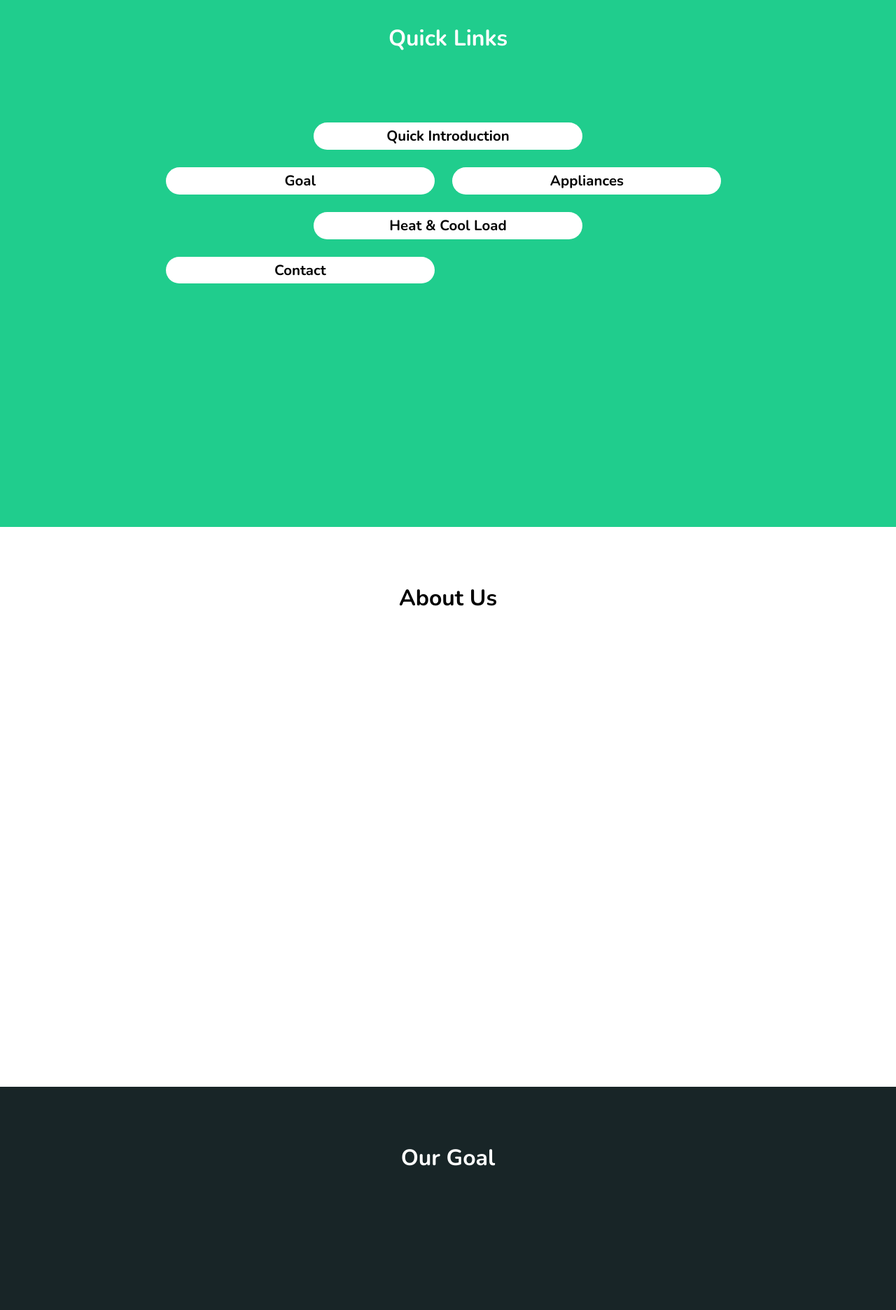
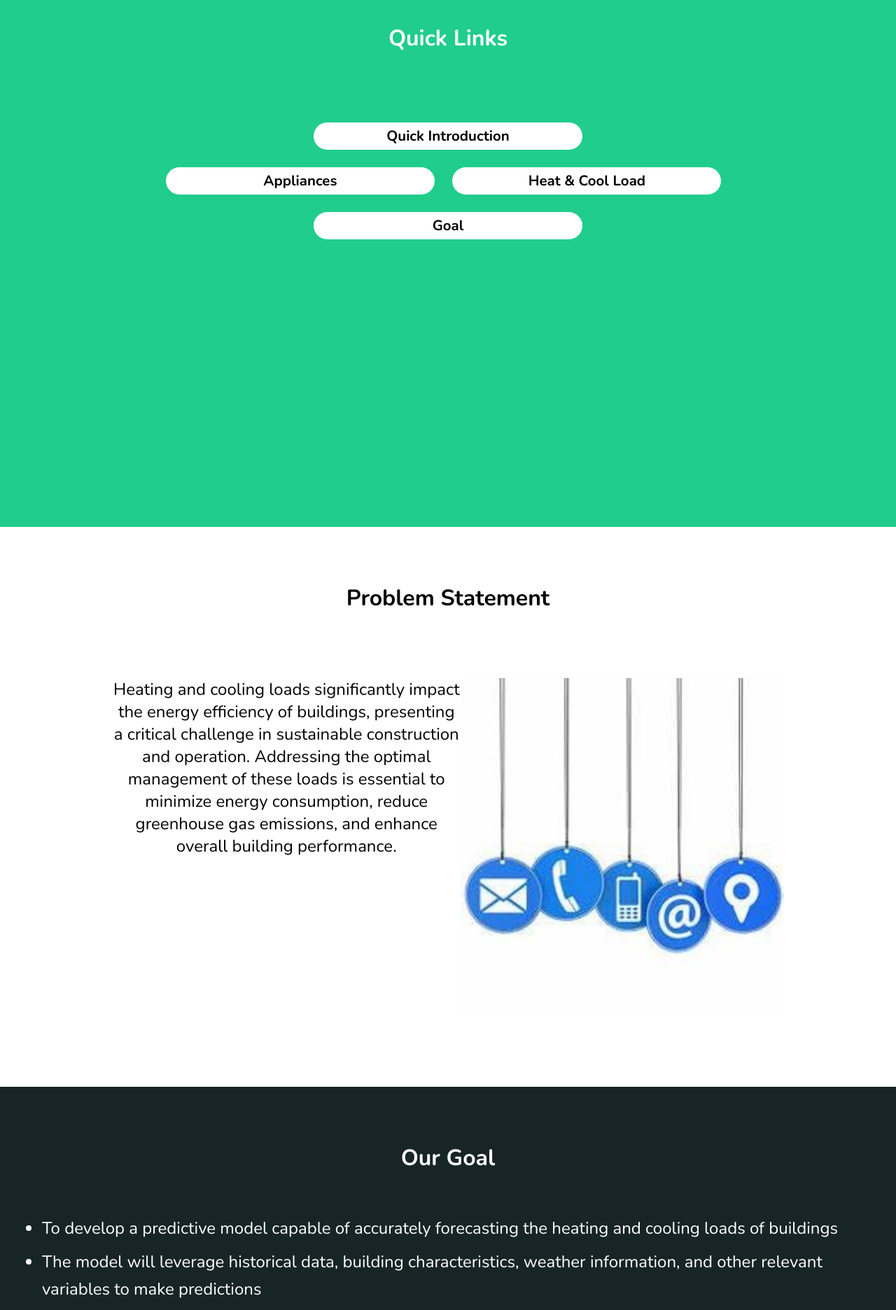
Before and after one commit to ishubhgupta/Energy-Insight, a PHP site: page / in a window 1280 px wide. Shown: the part 847-2719 px from the top of the page at 70% size. Run offline with PHP 8.4, Linux system fonts and the light colour scheme.

Commit message:
done with index page content

```diff
--- a/Dump/css/index.css
+++ b/Dump/css/index.css
@@ -175,6 +175,46 @@ nav.right-nav a {
 }
 
 
+.about-us{
+    position: relative;
+    top: 20vh;
+    display: flex;
+    justify-content: space-between;
+    margin-left: 20vh;
+    font-size: 1.5em;
+}
+
+.about-us img{
+    height: 60vh;
+    width: 60vh;
+    margin-right: 20vh;
+}
+.our-goal {
+    /* background-color: #f2f2f2; */
+    position: relative;
+    top: 10vh;
+    padding: 20px;
+    border-radius: 8px;
+    margin: 40px;
+    text-align: left;
+}
+
+.our-goal h2 {
+    color: #333;
+    font-size: 24px;
+    margin-bottom: 10px;
+}
+
+.our-goal ul {
+    list-style-type: disc;
+    padding: 0;
+}
+
+.our-goal li {
+    font-size: 1.5em;
+    line-height: 1.6;
+    margin-bottom: 10px;
+}
 
 
 
--- a/Dump/index.php
+++ b/Dump/index.php
@@ -15,14 +15,14 @@
     <header class="navbar">
         <div class="left-nav">EnergyInsight</div>
         <nav class="right-nav">
-            <a href="#home">Home</a>
+            <a href="#main-content">Home</a>
             <a href="#about">About</a>
             <a href="#services">Services</a>
             <!-- Add more navigation links as needed -->
         </nav>
     </header>
 
-    <div class="main-content">
+    <div class="main-content" id="main-content">
         <span class="prj-name">EnergyInsight</span>
         <div class="main-heading">
             Sustainability Plans
@@ -39,28 +39,36 @@
 
         <div class="quick-links">
             <a href="#intro" class="links">Quick Introduction</a>
-            <a href="#goal" class="links">Goal</a>
+
 
 
             <a href="appliancesinfo.php" class="links">Appliances</a>
             <a href="heatloadinfo.php" class="links">Heat & Cool Load</a>
-            <a href="#contact" class="links">Contact</a>
+            <a href="#goal" class="links">Goal</a>
+            <!-- <a href="#contact" class="links">Contact</a> -->
         </div>
     </div>
-    <div class="intro" id="Intro">
-        <span class="ql-heading">About Us</span>
+    <div class="intro" id="intro">
+        <span class="ql-heading">Problem Statement</span>
 
         <div class="about-us">
-
+            <p>Heating and cooling loads significantly impact the energy efficiency of buildings, presenting a critical challenge in sustainable construction and operation. Addressing the optimal management of these loads is essential to minimize energy consumption, reduce greenhouse gas emissions, and enhance overall building performance.</p>
+            <img src="asset\contact-index.jpg" alt="">
         </div>
     </div>
 
     <div class="goal" id="goal">
         <span class="ql-heading">Our Goal</span>
 
-        <div class="our-goal">
+    <div class="our-goal">
+        <ul>
+            <li>To develop a predictive model capable of accurately forecasting the heating and cooling loads of buildings</li>
+            <li>The model will leverage historical data, building characteristics, weather information, and other relevant variables to make predictions</li>
+            <li>Additionally, the project aims to provide actionable suggestions for optimizing heating and cooling systems based on the predicted loads, thereby improving energy efficiency, reducing operational costs, and enhancing environmental sustainability in buildings.</li>
+            <li>Also, we will be able to find the power consumption that would take place due to the appliances that would be used</li>
+        </ul>
+    </div>
 
-        </div>
     </div>
 
     <div class="contact" id="contact">
```
